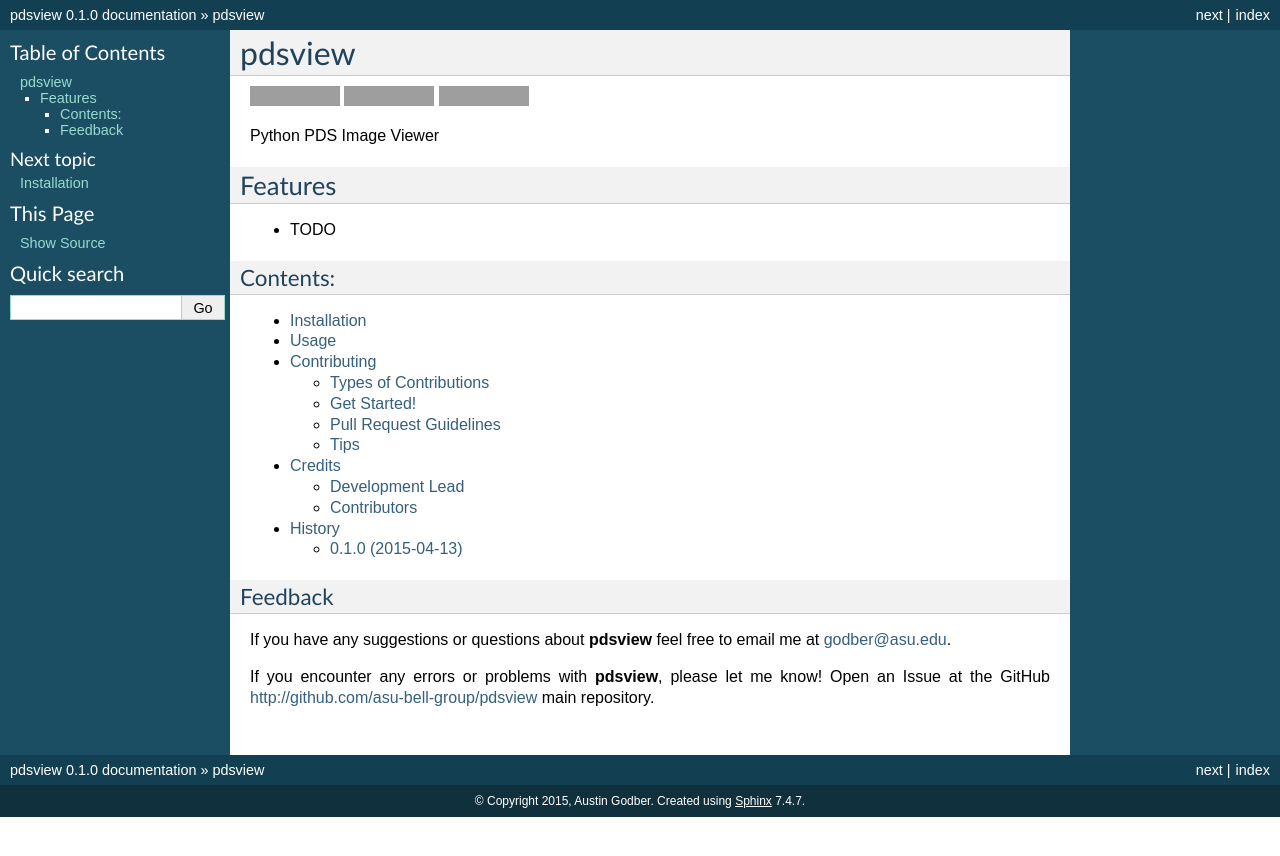
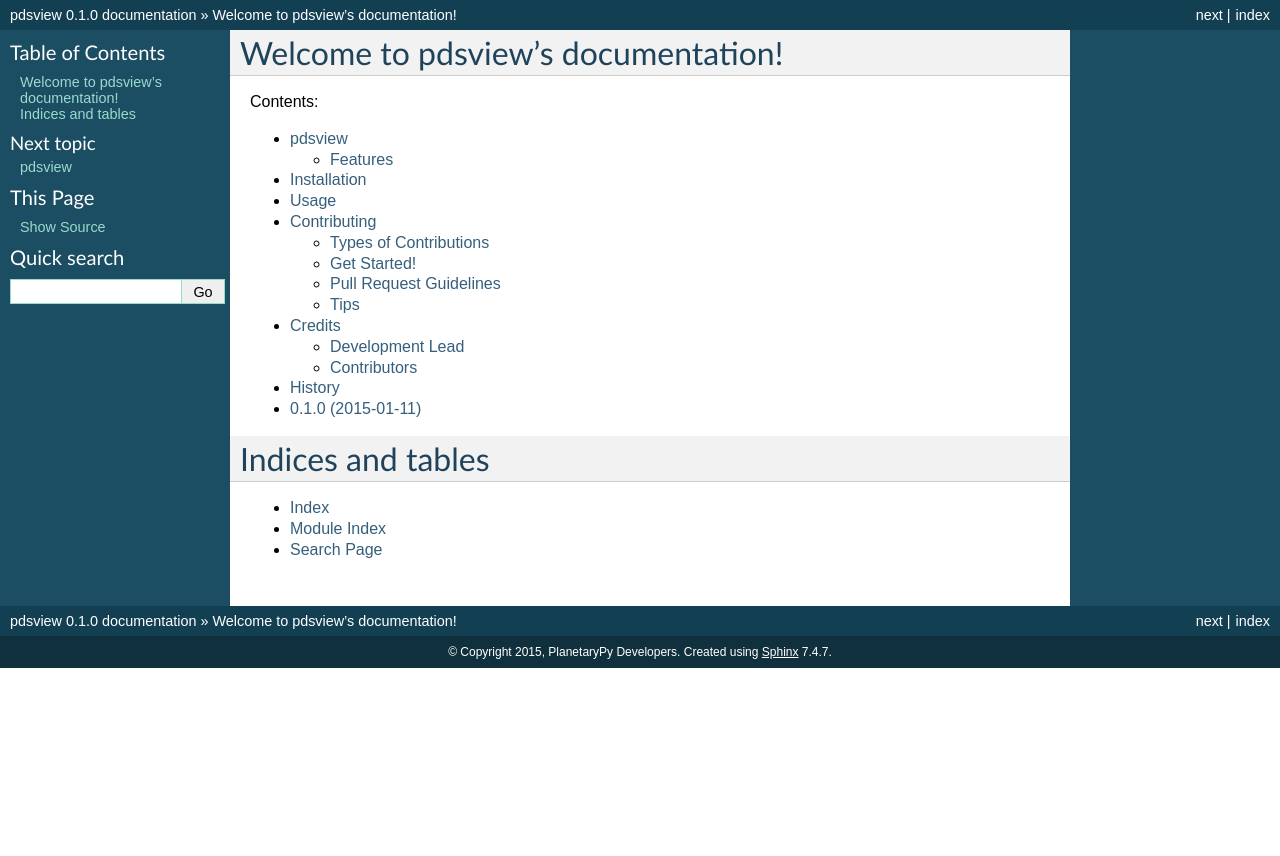
Before and after one commit to planetarypy/pdsview, a Sphinx documentation site: the page built from docs/index.rst, in a window 1280 px wide. Shown: the top 856 px of the page. Built offline with Sphinx 7.4.7, drawn with Linux system fonts in a browser that asks for light colours; grey boxes are pictures that could not be loaded.

Commit message:
Update files to reflect new cookiecutter

```diff
--- a/AUTHORS.rst
+++ b/AUTHORS.rst
@@ -5,7 +5,7 @@
 Development Lead
 ----------------
 
-* Austin Godber <godber@asu.edu>
+* PlanetaryPy Developers <contact@planetarypy.com>
 
 Contributors
 ------------
--- a/HISTORY.rst
+++ b/HISTORY.rst
@@ -3,7 +3,7 @@
 History
 -------
 
-0.1.0 (2015-04-13)
-++++++++++++++++++
+0.1.0 (2015-01-11)
+---------------------
 
 * First release on PyPI.
--- a/README.rst
+++ b/README.rst
@@ -1,19 +1,18 @@
-=============================
+===============================
 pdsview
-=============================
+===============================
 
-.. image:: https://badge.fury.io/py/pdsview.png
-    :target: http://badge.fury.io/py/pdsview
+.. image:: https://img.shields.io/travis/planetarypy/pdsview.svg
+        :target: https://travis-ci.org/planetarypy/pdsview
 
-.. image:: https://travis-ci.org/asu-bell-group/pdsview.png?branch=master
-    :target: https://travis-ci.org/asu-bell-group/pdsview
-
-.. image:: https://pypip.in/d/pdsview/badge.png
-    :target: https://pypi.python.org/pypi/pdsview
+.. image:: https://img.shields.io/pypi/v/pdsview.svg
+        :target: https://pypi.python.org/pypi/pdsview
 
 
-Python PDS Image Viewer
+PDS Image Viewer
 
+* Free software: BSD license
+* Documentation: https://pdsview.readthedocs.org.
 
 Features
 --------
--- a/docs/conf.py
+++ b/docs/conf.py
@@ -1,9 +1,11 @@
+#!/usr/bin/env python
 # -*- coding: utf-8 -*-
 #
-# complexity documentation build configuration file, created by
+# pdsview documentation build configuration file, created by
 # sphinx-quickstart on Tue Jul  9 22:26:36 2013.
 #
-# This file is execfile()d with the current directory set to its containing dir.
+# This file is execfile()d with the current directory set to its
+# containing dir.
 #
 # Note that not all possible configuration values are present in this
 # autogenerated file.
@@ -11,26 +13,33 @@
 # All configuration values have a default; values that are commented out
 # serve to show the default.
 
-import sys, os
+import sys
+import os
 
-# If extensions (or modules to document with autodoc) are in another directory,
-# add these directories to sys.path here. If the directory is relative to the
-# documentation root, use os.path.abspath to make it absolute, like shown here.
+# If extensions (or modules to document with autodoc) are in another
+# directory, add these directories to sys.path here. If the directory is
+# relative to the documentation root, use os.path.abspath to make it
+# absolute, like shown here.
 #sys.path.insert(0, os.path.abspath('.'))
 
+# Get the project root dir, which is the parent dir of this
 cwd = os.getcwd()
-parent = os.path.dirname(cwd)
-sys.path.insert(0, parent)
+project_root = os.path.dirname(cwd)
+
+# Insert the project root dir as the first element in the PYTHONPATH.
+# This lets us ensure that the source package is imported, and that its
+# version is used.
+sys.path.insert(0, project_root)
 
 import pdsview
 
-# -- General configuration -----------------------------------------------------
+# -- General configuration ---------------------------------------------
 
 # If your documentation needs a minimal Sphinx version, state it here.
 #needs_sphinx = '1.0'
 
-# Add any Sphinx extension module names here, as strings. They can be extensions
-# coming with Sphinx (named 'sphinx.ext.*') or your custom ones.
+# Add any Sphinx extension module names here, as strings. They can be
+# extensions coming with Sphinx (named 'sphinx.ext.*') or your custom ones.
 extensions = ['sphinx.ext.autodoc', 'sphinx.ext.viewcode']
 
 # Add any paths that contain templates here, relative to this directory.
@@ -47,11 +56,11 @@
 
 # General information about the project.
 project = u'pdsview'
-copyright = u'2015, Austin Godber'
+copyright = u'2015, PlanetaryPy Developers'
 
-# The version info for the project you're documenting, acts as replacement for
-# |version| and |release|, also used in various other places throughout the
-# built documents.
+# The version info for the project you're documenting, acts as replacement
+# for |version| and |release|, also used in various other places throughout
+# the built documents.
 #
 # The short X.Y version.
 version = pdsview.__version__
@@ -62,8 +71,8 @@
 # for a list of supported languages.
 #language = None
 
-# There are two options for replacing |today|: either, you set today to some
-# non-false value, then it is used:
+# There are two options for replacing |today|: either, you set today to
+# some non-false value, then it is used:
 #today = ''
 # Else, today_fmt is used as the format for a strftime call.
 #today_fmt = '%B %d, %Y'
@@ -72,7 +81,8 @@
 # directories to ignore when looking for source files.
 exclude_patterns = ['_build']
 
-# The reST default role (used for this markup: `text`) to use for all documents.
+# The reST default role (used for this markup: `text`) to use for all
+# documents.
 #default_role = None
 
 # If true, '()' will be appended to :func: etc. cross-reference text.
@@ -92,18 +102,19 @@
 # A list of ignored prefixes for module index sorting.
 #modindex_common_prefix = []
 
-# If true, keep warnings as "system message" paragraphs in the built documents.
+# If true, keep warnings as "system message" paragraphs in the built
+# documents.
 #keep_warnings = False
 
 
-# -- Options for HTML output ---------------------------------------------------
+# -- Options for HTML output -------------------------------------------
 
 # The theme to use for HTML and HTML Help pages.  See the documentation for
 # a list of builtin themes.
 html_theme = 'default'
 
-# Theme options are theme-specific and customize the look and feel of a theme
-# further.  For a list of options available for each theme, see the
+# Theme options are theme-specific and customize the look and feel of a
+# theme further.  For a list of options available for each theme, see the
 # documentation.
 #html_theme_options = {}
 
@@ -114,25 +125,27 @@
 # "<project> v<release> documentation".
 #html_title = None
 
-# A shorter title for the navigation bar.  Default is the same as html_title.
+# A shorter title for the navigation bar.  Default is the same as
+# html_title.
 #html_short_title = None
 
-# The name of an image file (relative to this directory) to place at the top
-# of the sidebar.
+# The name of an image file (relative to this directory) to place at the
+# top of the sidebar.
 #html_logo = None
 
-# The name of an image file (within the static path) to use as favicon of the
-# docs.  This file should be a Windows icon file (.ico) being 16x16 or 32x32
-# pixels large.
+# The name of an image file (within the static path) to use as favicon
+# of the docs.  This file should be a Windows icon file (.ico) being
+# 16x16 or 32x32 pixels large.
 #html_favicon = None
 
-# Add any paths that contain custom static files (such as style sheets) here,
-# relative to this directory. They are copied after the builtin static files,
-# so a file named "default.css" will overwrite the builtin "default.css".
+# Add any paths that contain custom static files (such as style sheets)
+# here, relative to this directory. They are copied after the builtin
+# static files, so a file named "default.css" will overwrite the builtin
+# "default.css".
 html_static_path = ['_static']
 
-# If not '', a 'Last updated on:' timestamp is inserted at every page bottom,
-# using the given strftime format.
+# If not '', a 'Last updated on:' timestamp is inserted at every page
+# bottom, using the given strftime format.
 #html_last_updated_fmt = '%b %d, %Y'
 
 # If true, SmartyPants will be used to convert quotes and dashes to
@@ -142,8 +155,8 @@
 # Custom sidebar templates, maps document names to template names.
 #html_sidebars = {}
 
-# Additional templates that should be rendered to pages, maps page names to
-# template names.
+# Additional templates that should be rendered to pages, maps page names
+# to template names.
 #html_additional_pages = {}
 
 # If false, no module index is generated.
@@ -158,15 +171,17 @@
 # If true, links to the reST sources are added to the pages.
 #html_show_sourcelink = True
 
-# If true, "Created using Sphinx" is shown in the HTML footer. Default is True.
+# If true, "Created using Sphinx" is shown in the HTML footer.
+# Default is True.
 #html_show_sphinx = True
 
-# If true, "(C) Copyright ..." is shown in the HTML footer. Default is True.
+# If true, "(C) Copyright ..." is shown in the HTML footer.
+# Default is True.
 #html_show_copyright = True
 
-# If true, an OpenSearch description file will be output, and all pages will
-# contain a <link> tag referring to it.  The value of this option must be the
-# base URL from which the finished HTML is served.
+# If true, an OpenSearch description file will be output, and all pages
+# will contain a <link> tag referring to it.  The value of this option
+# must be the base URL from which the finished HTML is served.
 #html_use_opensearch = ''
 
 # This is the file name suffix for HTML files (e.g. ".xhtml").
@@ -176,32 +191,34 @@
 htmlhelp_basename = 'pdsviewdoc'
 
 
-# -- Options for LaTeX output --------------------------------------------------
+# -- Options for LaTeX output ------------------------------------------
 
 latex_elements = {
-# The paper size ('letterpaper' or 'a4paper').
-#'papersize': 'letterpaper',
+    # The paper size ('letterpaper' or 'a4paper').
+    #'papersize': 'letterpaper',
 
-# The font size ('10pt', '11pt' or '12pt').
-#'pointsize': '10pt',
+    # The font size ('10pt', '11pt' or '12pt').
+    #'pointsize': '10pt',
 
-# Additional stuff for the LaTeX preamble.
-#'preamble': '',
+    # Additional stuff for the LaTeX preamble.
+    #'preamble': '',
 }
 
 # Grouping the document tree into LaTeX files. List of tuples
-# (source start file, target name, title, author, documentclass [howto/manual]).
+# (source start file, target name, title, author, documentclass
+# [howto/manual]).
 latex_documents = [
-  ('index', 'pdsview.tex', u'pdsview Documentation',
-   u'Austin Godber', 'manual'),
+    ('index', 'pdsview.tex',
+     u'pdsview Documentation',
+     u'PlanetaryPy Developers', 'manual'),
 ]
 
-# The name of an image file (relative to this directory) to place at the top of
-# the title page.
+# The name of an image file (relative to this directory) to place at
+# the top of the title page.
 #latex_logo = None
 
-# For "manual" documents, if this is true, then toplevel headings are parts,
-# not chapters.
+# For "manual" documents, if this is true, then toplevel headings
+# are parts, not chapters.
 #latex_use_parts = False
 
 # If true, show page references after internal links.
@@ -217,28 +234,32 @@
 #latex_domain_indices = True
 
 
-# -- Options for manual page output --------------------------------------------
+# -- Options for manual page output ------------------------------------
 
 # One entry per manual page. List of tuples
 # (source start file, name, description, authors, manual section).
 man_pages = [
-    ('index', 'pdsview', u'pdsview Documentation',
-     [u'Austin Godber'], 1)
+    ('index', 'pdsview',
+     u'pdsview Documentation',
+     [u'PlanetaryPy Developers'], 1)
 ]
 
 # If true, show URL addresses after external links.
 #man_show_urls = False
 
 
-# -- Options for Texinfo output ------------------------------------------------
+# -- Options for Texinfo output ----------------------------------------
 
 # Grouping the document tree into Texinfo files. List of tuples
 # (source start file, target name, title, author,
 #  dir menu entry, description, category)
 texinfo_documents = [
-  ('index', 'pdsview', u'pdsview Documentation',
-   u'Austin Godber', 'pdsview', 'One line description of project.',
-   'Miscellaneous'),
+    ('index', 'pdsview',
+     u'pdsview Documentation',
+     u'PlanetaryPy Developers',
+     'pdsview',
+     'One line description of project.',
+     'Miscellaneous'),
 ]
 
 # Documents to append as an appendix to all manuals.
--- a/docs/index.rst
+++ b/docs/index.rst
@@ -1,27 +1,26 @@
-.. complexity documentation master file, created by
+.. pdsview documentation master file, created by
    sphinx-quickstart on Tue Jul  9 22:26:36 2013.
    You can adapt this file completely to your liking, but it should at least
    contain the root `toctree` directive.
 
-.. include:: ../README.rst
+Welcome to pdsview's documentation!
+======================================
 
 Contents:
-=========
 
 .. toctree::
    :maxdepth: 2
 
+   readme
    installation
    usage
    contributing
    authors
    history
 
-Feedback
-========
+Indices and tables
+==================
 
-If you have any suggestions or questions about **pdsview** feel free to email me
-at godber@asu.edu.
-
-If you encounter any errors or problems with **pdsview**, please let me know!
-Open an Issue at the GitHub http://github.com/asu-bell-group/pdsview main repository.
+* :ref:`genindex`
+* :ref:`modindex`
+* :ref:`search`
--- a/docs/installation.rst
+++ b/docs/installation.rst
@@ -2,10 +2,9 @@
 Installation
 ============
 
-At the command line either via easy_install or pip::
+At the command line::
 
     $ easy_install pdsview
-    $ pip install pdsview
 
 Or, if you have virtualenvwrapper installed::
 
--- /dev/null
+++ b/docs/readme.rst
@@ -0,0 +1 @@
+.. include:: ../README.rst
--- a/docs/usage.rst
+++ b/docs/usage.rst
@@ -4,4 +4,4 @@
 
 To use pdsview in a project::
 
-	import pdsview
+    import pdsview
--- a/pdsview/__init__.py
+++ b/pdsview/__init__.py
@@ -1,3 +1,5 @@
-__author__ = 'Austin Godber'
-__email__ = 'godber@asu.edu'
+# -*- coding: utf-8 -*-
+
+__author__ = 'PlanetaryPy Developers'
+__email__ = 'contact@planetarypy.com'
 __version__ = '0.1.0'
```
Also changed, not shown: CONTRIBUTING.rst (+23 -21 lines), requirements.txt (+8 -5 lines), setup.cfg (line endings or trailing spaces), 9 other files.
